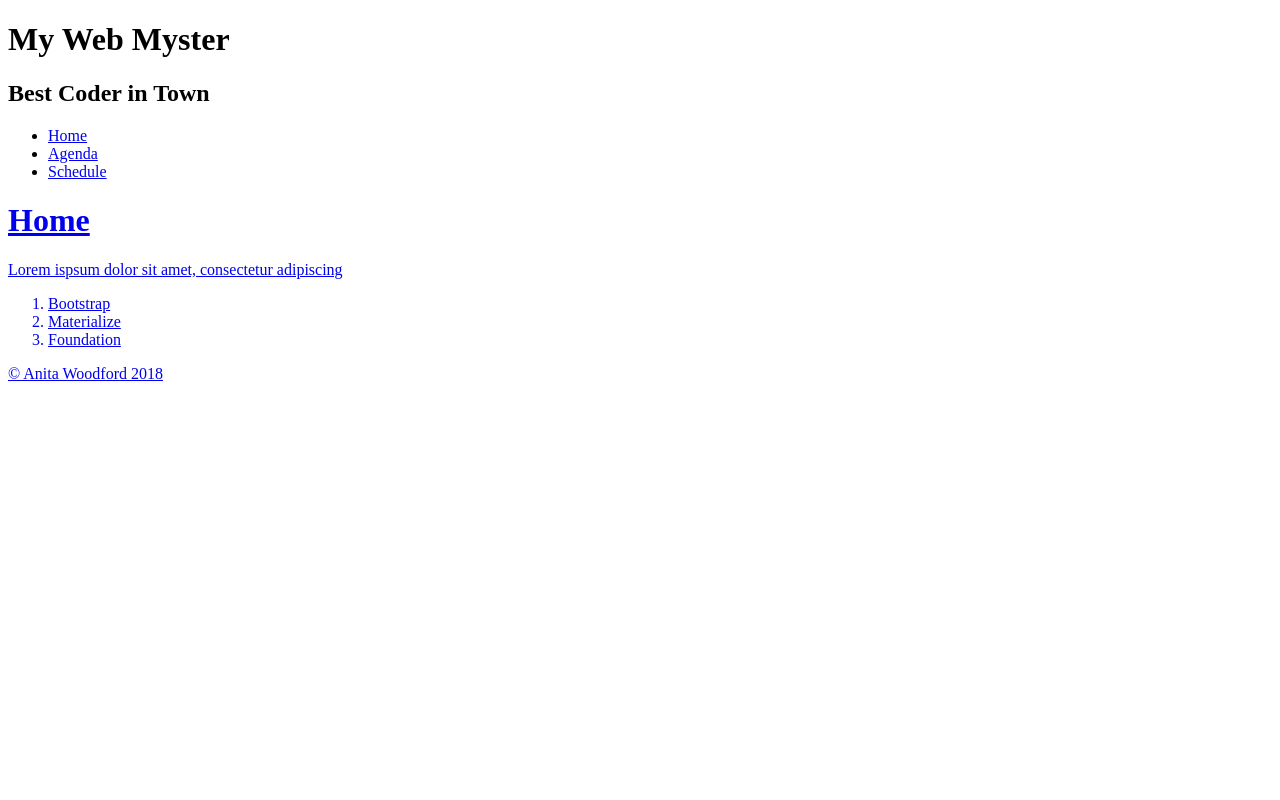
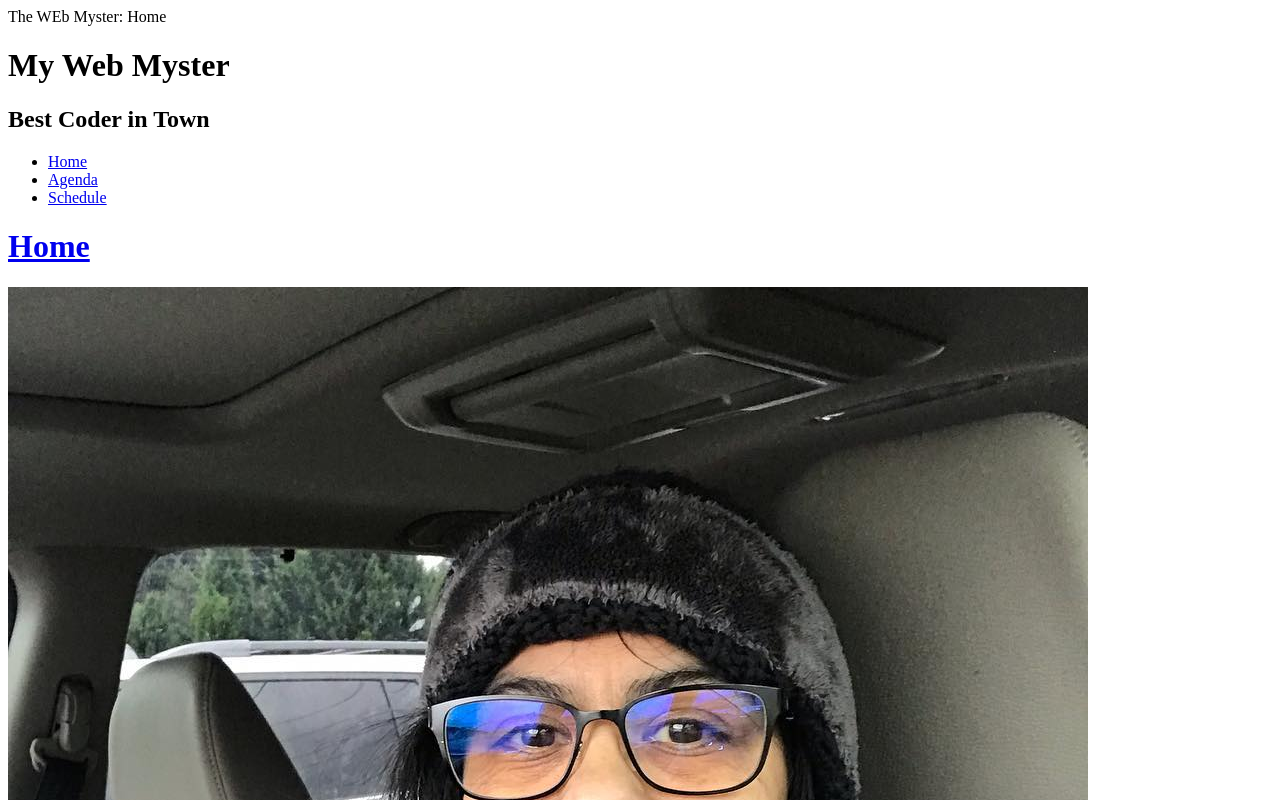
Before and after one commit to txwarbler1/txwarbler1.github.io, a plain HTML site: page index.html in a window 1280 px wide. Shown: the top 800 px of the page. Drawn offline with Linux system fonts and the light colour scheme.

Commit message:
add image

```diff
--- a/index.html
+++ b/index.html
@@ -2,7 +2,8 @@
 <html lang="en-us">
 <head>
 <meta charset="utf-8">
-<title> My First Page </title>
+<link href="css/styles.css"
+<title> The WEb Myster: Home </title>
 </head>
 
 <body>
@@ -19,6 +20,7 @@
      </nav>
      <main>
        <h1>Home</h1>
+       <img src="images/47576138_10214370806277253_5044333969827430400_o.jpg" alt="Picture of me"
        <p>Lorem ispsum dolor sit amet, consectetur adipiscing</p>
        <ol>
          <li>Bootstrap</li>
```
Also changed, not shown: 1 other file.
